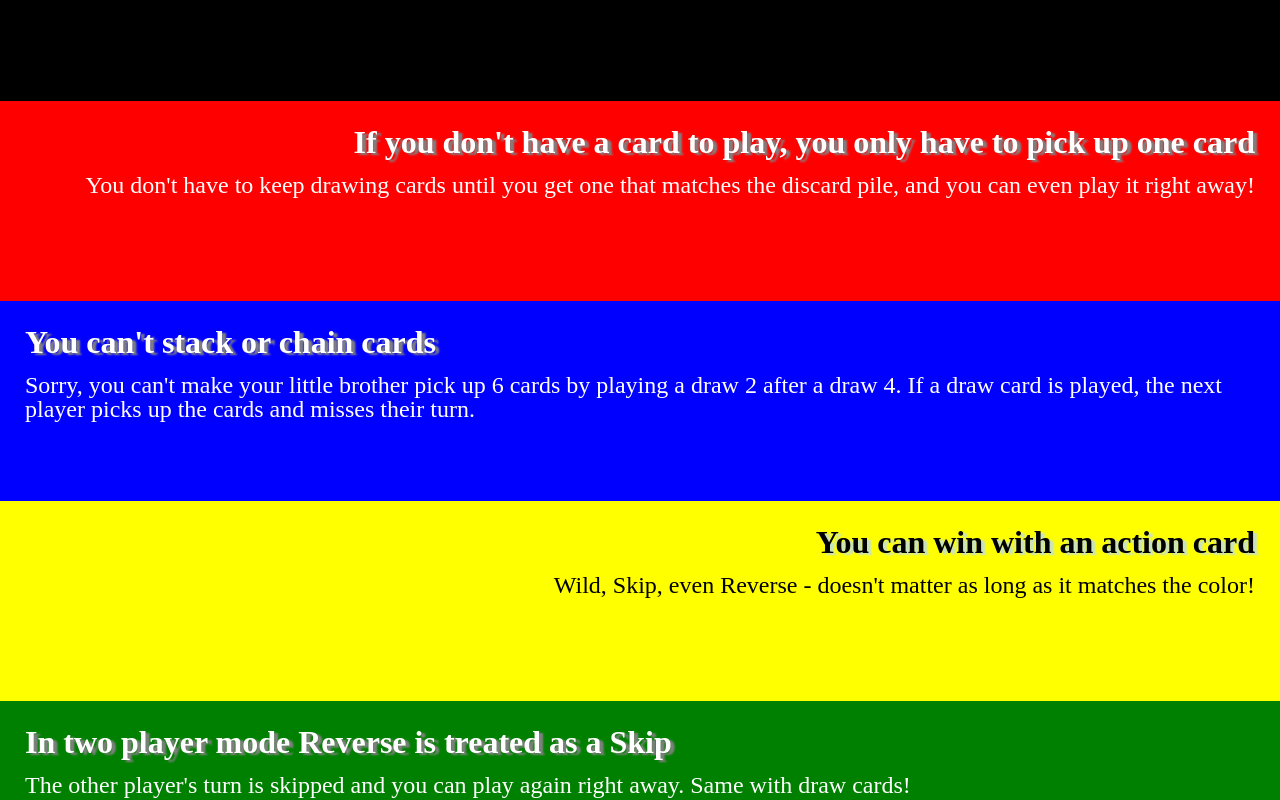
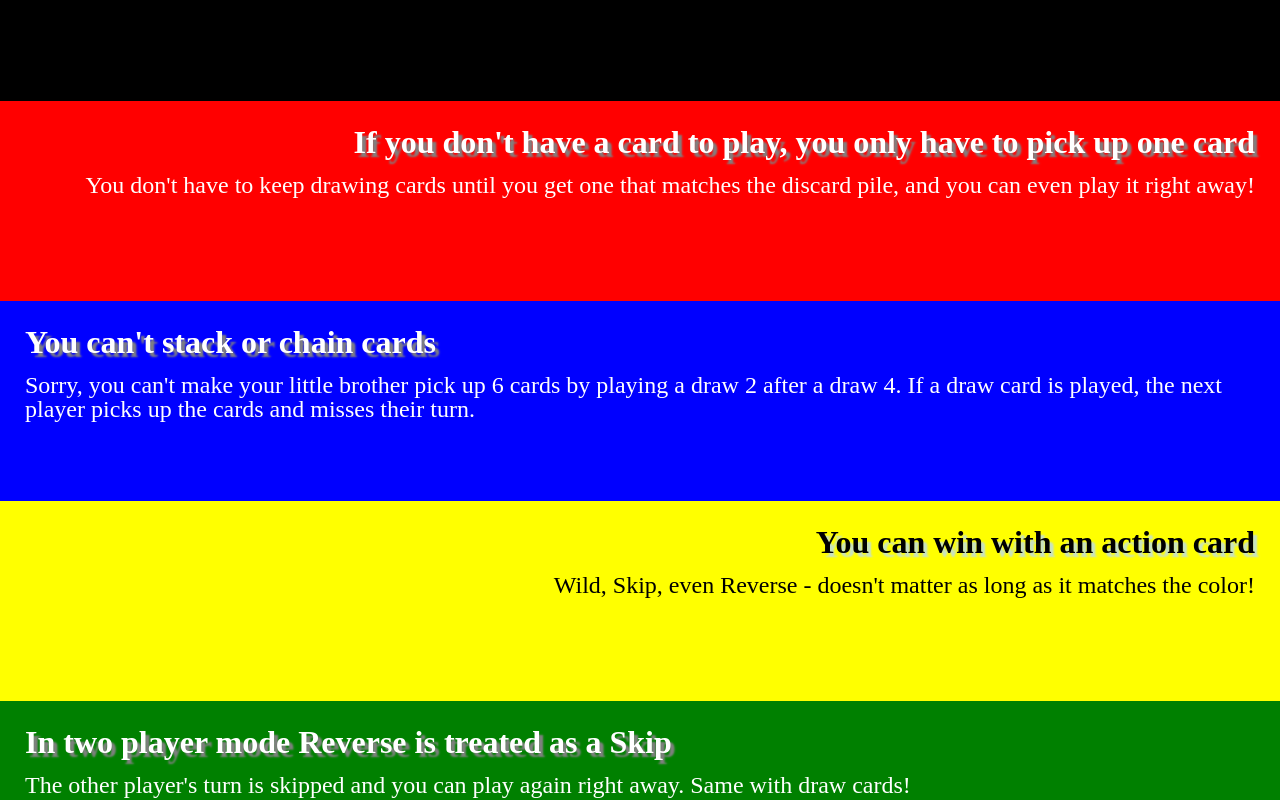
Before and after one commit to aiyanachopra/homework2-2021, a plain HTML site: page index.html in a window 1280 px wide. Shown: the part 626-1426 px from the top of the page. Drawn offline with Linux system fonts and the light colour scheme.

Commit message:
Add files via upload

```diff
--- a/css/style.css
+++ b/css/style.css
@@ -18,7 +18,7 @@ div{
 
 h2 {
     font-size: 32px;
-    text-shadow: 4px 2px 2px #808080;
+    text-shadow: 4px 4px 2px #808080;
 }
 
 p {
@@ -46,7 +46,6 @@ img{
 #yellow{
     background-color: #FFFF00;
     text-align: right;
-    color: #000000;
 
 }
 
@@ -55,8 +54,8 @@ img{
 }
 
 #yellow h2{
-    color: :#000000;
-    text-shadow: 4px 2px 2px #c7e2c7;
+    color: #000000;
+    text-shadow: 4px 4px 2px #c7e2c7;
 }
 
 #green{
```
